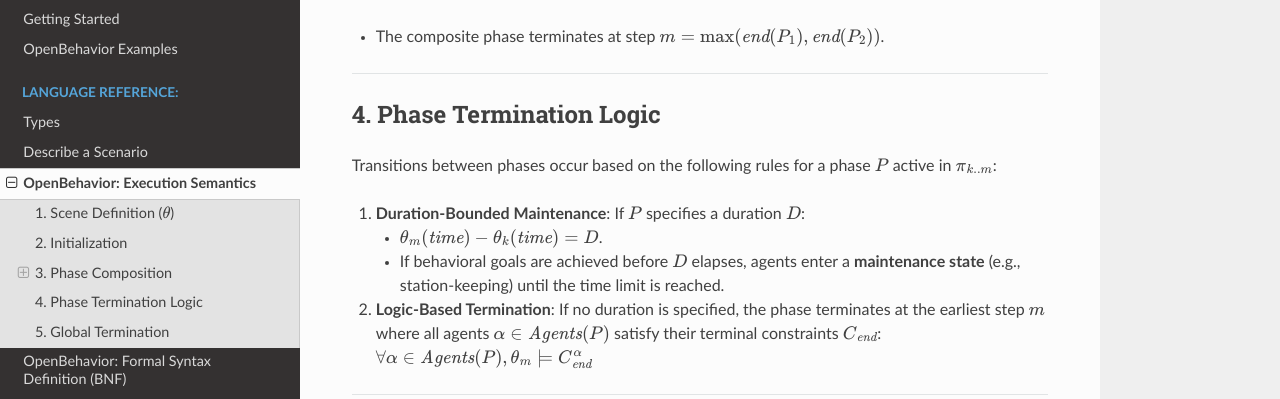
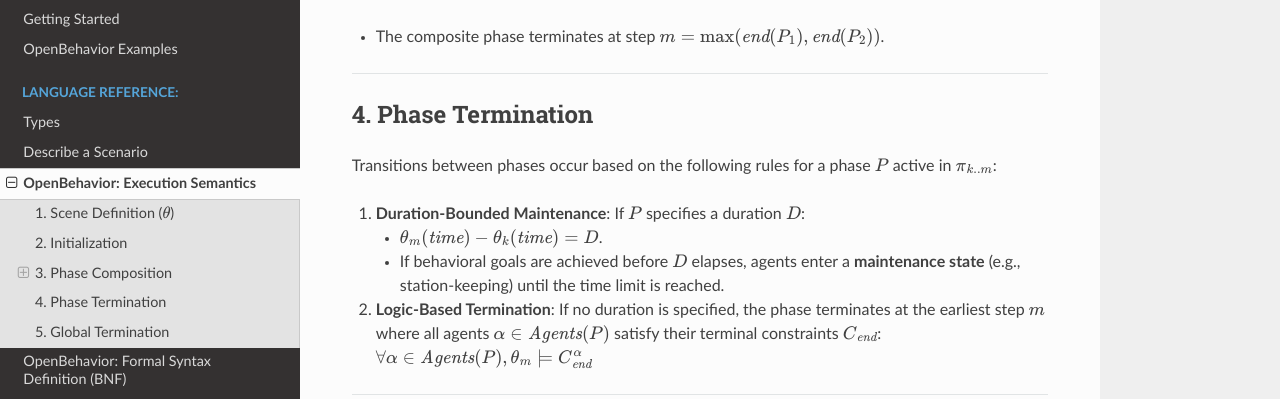
Before and after one commit to Sunshinesheep/OpenBehavior-doc, a Sphinx documentation site: the page built from docs/source/ob_se.md, in a window 1280 px wide and 900 px high, scrolled down 1280 px. Shown: the part 162-561 px from the top of the window. Built offline with Sphinx 7.4.7 and the Read the Docs theme 3.1.0, drawn with Linux system fonts in a browser that asks for light colours.

Commit message:
Update ob_se.md

```diff
--- a/docs/source/ob_se.md
+++ b/docs/source/ob_se.md
@@ -36,7 +36,7 @@ The trace satisfies the constraints of both $P_1$ and $P_2$ simultaneously.
 
 ---
 
-## 4. Phase Termination Logic
+## 4. Phase Termination
 Transitions between phases occur based on the following rules for a phase $P$ active in $\pi_{k..m}$:
 
 1.  **Duration-Bounded Maintenance**:
```
